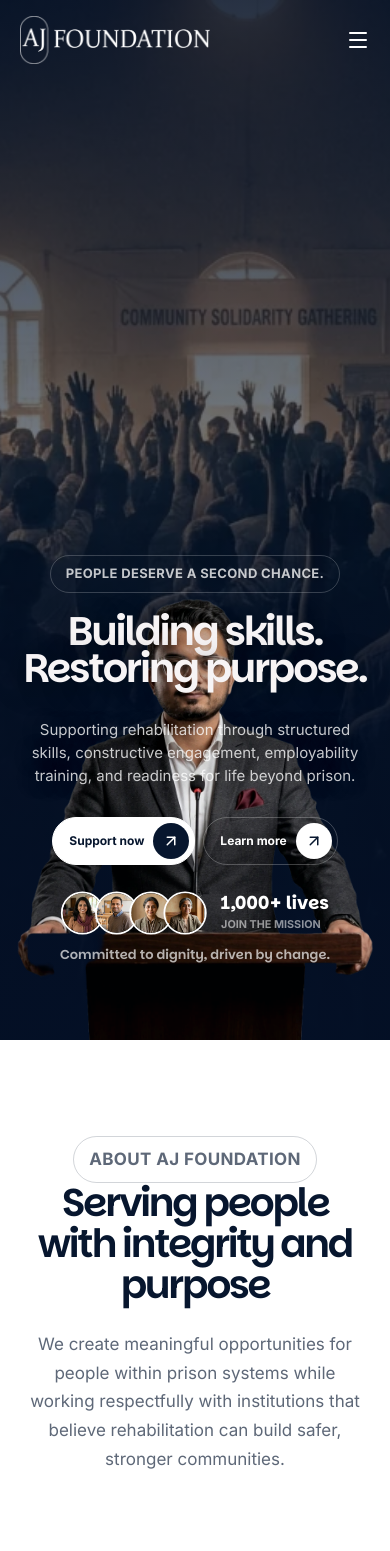
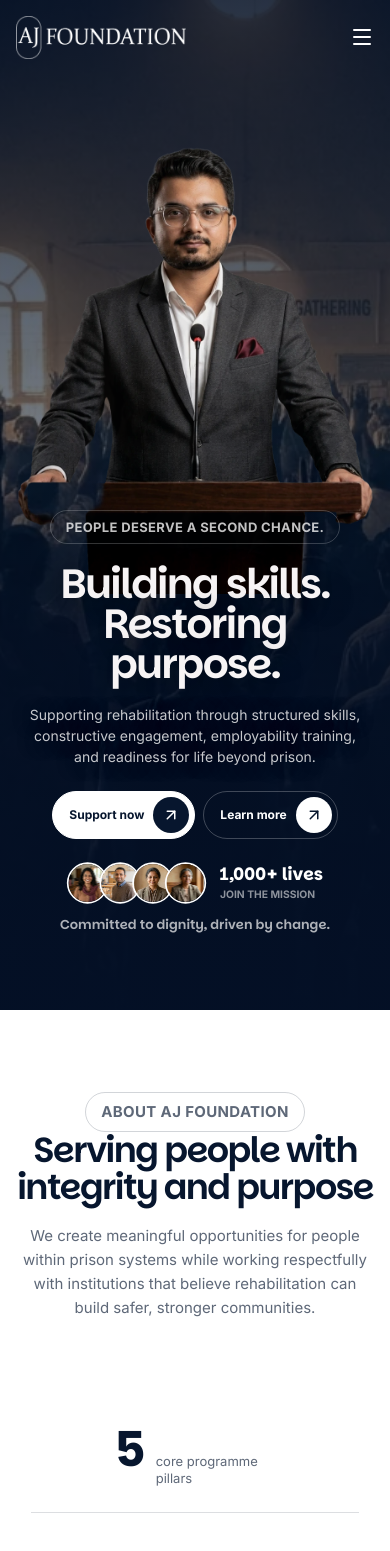
Before and after one commit to Taskence4/aj.foundation, a Next.js app: page / in a window 390 px wide. Shown: the top 1551 px of the page. Built offline with nearby package versions, Linux system fonts and the light colour scheme.

Commit message:
Refine responsive layout and section alignment

```diff
--- a/src/app/globals.css
+++ b/src/app/globals.css
@@ -12,6 +12,8 @@
 * { box-sizing: border-box; }
 html { scroll-behavior: smooth; }
 body { margin: 0; background: white; color: var(--ink); font-family: var(--font-inter), Arial, sans-serif; overflow-x: hidden; }
+main, section, header, footer { max-width: 100%; }
+img, svg { max-width: 100%; }
 a { color: inherit; text-decoration: none; }
 button { font: inherit; }
 .site-shell { width: min(1200px, calc(100% - 48px)); margin-inline: auto; }
@@ -31,15 +33,15 @@ button { font: inherit; }
 .header-cta i { width: 40px; height: 40px; display: grid; place-items: center; border-radius: 50%; background: white; color: var(--blue); font-style: normal; }
 .menu-button { display: none; justify-self: end; color: white; background: transparent; border: 0; }
 
-.hero-section { min-height: 1180px; position: relative; overflow: hidden; color: white; background: var(--ink); }
+.hero-section { min-height: 1380px; position: relative; overflow: hidden; color: white; background: var(--ink); }
 .hero-bg { object-fit: cover; object-position: center center; }
 .hero-shade { position: absolute; inset: 0; background: linear-gradient(180deg, rgba(3,11,28,.88) 0%, rgba(7,22,46,.58) 42%, rgba(4,18,39,.82) 67%, rgba(3,13,31,.97) 100%); }
-.hero-candidate { position: absolute; z-index: 2; left: 50%; bottom: -18px; width: min(66vw, 760px); height: auto; transform: translateX(-50%); filter: saturate(.94) contrast(1.04); opacity: 1; }
-.hero-content { position: relative; z-index: 3; display: flex; flex-direction: column; align-items: center; padding-top: 600px; text-align: center; }
-.eyebrow { width: max-content; max-width: 100%; margin: 0 0 20px; padding: 8px 15px; border: 1px solid rgba(7,22,46,.18); border-radius: 999px; font-size: 13px; font-weight: 700; text-transform: uppercase; letter-spacing: .35px; color: var(--ink); }
+.hero-candidate { position: absolute; z-index: 2; top: 200px; left: 50%; bottom: auto; width: min(66vw, 760px); height: auto; transform: translateX(-50%); filter: saturate(.94) contrast(1.04); opacity: 1; }
+.hero-content { position: relative; z-index: 3; display: flex; flex-direction: column; align-items: center; min-width: 0; padding-top: 820px; text-align: center; }
+.eyebrow { display: inline-flex; align-items: center; justify-content: center; width: max-content; max-width: 100%; min-height: 34px; margin: 0 0 20px; padding: 7px 15px; border: 1px solid rgba(7,22,46,.18); border-radius: 999px; font-size: 13px; font-weight: 700; line-height: 1.25; text-align: center; text-transform: uppercase; letter-spacing: .35px; color: var(--ink); }
 .eyebrow-light { color: rgba(255,255,255,.76); border-color: rgba(255,255,255,.2); }
 h1, h2, h3, blockquote { font-family: var(--font-parkinsans), sans-serif; font-weight: 600; letter-spacing: -2.3px; }
-.hero-content h1 { max-width: 980px; margin: 0; font-size: clamp(58px, 6.2vw, 90px); line-height: .94; color: #f7f4f5; text-shadow: 0 4px 32px rgba(0,0,0,.45); }
+.hero-content h1 { width: 100%; max-width: 980px; margin: 0; font-size: clamp(58px, 6.2vw, 90px); line-height: .94; overflow-wrap: anywhere; color: #f7f4f5; text-shadow: 0 4px 32px rgba(0,0,0,.45); }
 .hero-copy { max-width: 620px; margin: 30px 0 0; font-size: 17px; line-height: 1.6; color: rgba(255,255,255,.78); text-shadow: 0 2px 18px rgba(0,0,0,.5); }
 .hero-actions { display: flex; justify-content: center; gap: 12px; margin-top: 42px; }
 .action-link { display: inline-flex; align-items: center; gap: 18px; height: 52px; padding: 5px 5px 5px 22px; border: 1px solid rgba(255,255,255,.24); border-radius: 999px; color: white; font-size: 14px; font-weight: 700; white-space: nowrap; }
@@ -56,7 +58,8 @@ h1, h2, h3, blockquote { font-family: var(--font-parkinsans), sans-serif; font-w
 
 .section-intro { max-width: 680px; }
 .section-intro.centered { text-align: center; margin-inline: auto; }
-.section-intro.centered .eyebrow { margin-inline: auto; }
+.section-intro:not(.centered) .eyebrow, .faq-intro .eyebrow, .donation-copy .eyebrow { margin-right: 0; margin-left: 0; }
+.section-intro.centered .eyebrow, .hero-content .eyebrow, .join-inner .eyebrow { margin-right: auto; margin-left: auto; }
 .section-intro h2, .faq-intro h2, .donation-copy h2, .join-inner h2 { margin: 0; font-size: clamp(42px, 5vw, 64px); line-height: 1.05; }
 .section-intro > p { margin: 24px auto 0; max-width: 660px; color: var(--muted); font-size: 17px; line-height: 1.7; }
 .section-row { display: flex; align-items: flex-end; justify-content: space-between; gap: 48px; margin-bottom: 58px; }
@@ -91,7 +94,8 @@ h1, h2, h3, blockquote { font-family: var(--font-parkinsans), sans-serif; font-w
 .trust-grid { display: grid; grid-template-columns: repeat(3, 1fr); grid-auto-rows: 330px; gap: 20px; }
 .trust-card, .trust-photo { position: relative; border-radius: 18px; overflow: hidden; }
 .trust-photo img { object-fit: cover; }
-.wide-photo, .wide-card { grid-column: span 2; }
+.wide-photo { grid-column: span 2; }
+.wide-card { grid-column: span 1; }
 .trust-card { padding: 34px; display: flex; flex-direction: column; justify-content: space-between; }
 .trust-card > svg { width: 48px; height: 48px; }
 .trust-card h3 { margin: 0; font-size: 30px; letter-spacing: -1.3px; }
@@ -99,8 +103,8 @@ h1, h2, h3, blockquote { font-family: var(--font-parkinsans), sans-serif; font-w
 .blue-card { background: var(--blue); }
 .light-card { background: var(--warm); color: var(--ink); }
 .light-card p { color: var(--muted); }
-.dark-card { background: #030b1c; display: grid; grid-template-columns: auto 1fr auto; align-items: end; gap: 28px; }
-.dark-card .action-link { align-self: end; }
+.dark-card { background: #030b1c; display: flex; flex-direction: column; justify-content: space-between; gap: 24px; }
+.dark-card .action-link { align-self: flex-start; }
 
 .event-list { margin-top: 60px; display: grid; gap: 24px; }
 .event-card { display: grid; grid-template-columns: .92fr 1.08fr; border: 1px solid var(--line); border-radius: 18px; overflow: hidden; }
@@ -205,18 +209,22 @@ h1, h2, h3, blockquote { font-family: var(--font-parkinsans), sans-serif; font-w
   .header-nav a { padding: 12px 14px; }
   .header-cta { display: none; }
   .menu-button { display: block; }
-  .hero-section { min-height: 1100px; }
-  .hero-candidate { left: 50%; right: auto; bottom: -12px; width: 650px; transform: translateX(-50%); opacity: .94; }
-  .hero-content { padding-top: 560px; }
+  .hero-section { min-height: 1160px; }
+  .hero-candidate { top: 150px; left: 50%; right: auto; bottom: auto; width: min(80vw, 610px); transform: translateX(-50%); opacity: .94; }
+  .hero-content { padding-top: 625px; }
   .about-grid { grid-template-columns: 1fr 1fr; }
   .about-center { grid-column: span 2; grid-row: 1; }
   .portrait-offset { margin-top: 0; }
   .programme-grid, .news-grid { grid-template-columns: 1fr 1fr; }
   .programme-card:last-child, .news-card:last-child { grid-column: span 2; }
   .trust-grid { grid-template-columns: 1fr 1fr; }
-  .wide-photo, .wide-card { grid-column: span 1; }
+  .wide-photo { grid-column: span 1; }
+  .wide-card { grid-column: span 2; display: grid; grid-template-columns: auto 1fr auto; align-items: end; }
+  .wide-card .action-link { align-self: end; }
   .trust-card { min-height: 300px; }
   .dark-card { display: flex; }
+  .event-card { grid-template-columns: 1fr; }
+  .event-image { min-height: 360px; }
   .event-content { padding: 36px; }
   .donation-inner, .faq-grid { grid-template-columns: 1fr; gap: 55px; }
   .footer-main { grid-template-columns: 1.5fr 1fr 1fr; }
@@ -224,44 +232,59 @@ h1, h2, h3, blockquote { font-family: var(--font-parkinsans), sans-serif; font-w
 }
 
 @media (max-width: 640px) {
-  .site-shell { width: calc(100% - 40px); }
+  .site-shell { width: calc(100% - 32px); }
   .main-header { padding-top: 16px; }
-  .brand-logo { width: 190px; }
-  .hero-section { min-height: 1040px; }
+  .brand-logo { width: 170px; }
+  .header-nav { top: 64px; }
+  .hero-section { min-height: 1010px; }
   .hero-shade { background: linear-gradient(180deg, rgba(4,16,38,.86) 0%, rgba(4,16,38,.56) 42%, rgba(4,16,38,.86) 64%, rgba(4,16,38,.98) 100%); }
   .hero-bg { object-position: 48% center; }
-  .hero-candidate { display: block; bottom: -5px; width: min(122vw, 470px); opacity: .92; }
-  .hero-content { padding-top: 555px; }
-  .hero-content h1 { font-size: clamp(40px, 10vw, 47px); }
-  .hero-copy { font-size: 15px; line-height: 1.55; }
-  .hero-actions { margin-top: 30px; gap: 8px; }
+  .hero-candidate { display: block; top: 110px; left: 50vw; bottom: auto; width: min(112vw, 430px); opacity: .92; }
+  .hero-content { padding-top: 510px; }
+  .hero-content h1 { font-size: clamp(37px, 10.5vw, 44px); line-height: .98; letter-spacing: -1.8px; }
+  .hero-copy { max-width: 350px; margin-top: 20px; font-size: 14px; line-height: 1.5; }
+  .hero-actions { width: 100%; margin-top: 24px; gap: 8px; }
   .action-link { height: 48px; gap: 9px; padding-left: 16px; font-size: 12px; }
   .action-icon { width: 36px; height: 36px; }
-  .hero-support { margin-top: 24px; transform: scale(.9); }
+  .hero-support { margin-top: 20px; transform: scale(.86); transform-origin: center; }
   .hero-footline { margin-top: 8px; font-size: 13px; }
-  .section { padding: 72px 0; }
-  .section-intro h2, .faq-intro h2, .donation-copy h2 { font-size: 39px; }
+  .section { padding: 64px 0; }
+  .section-intro h2, .faq-intro h2, .donation-copy h2 { font-size: 35px; letter-spacing: -1.6px; }
+  .section-intro > p { margin-top: 18px; font-size: 15px; line-height: 1.6; }
   .section-row { align-items: flex-start; flex-direction: column; gap: 28px; margin-bottom: 38px; }
+  .section-row .section-intro { width: 100%; }
   .about-grid { grid-template-columns: 1fr; gap: 18px; margin-top: 40px; }
   .about-center { grid-column: auto; }
-  .portrait-card { min-height: 390px; }
+  .portrait-card { min-height: 330px; border-radius: 110px 110px 18px 18px; }
   .portrait-offset { display: none; }
   .programme-grid, .news-grid { grid-template-columns: 1fr; }
   .programme-card:last-child, .news-card:last-child { grid-column: auto; }
-  .programme-image { height: 240px; }
+  .programme-image { height: 215px; }
+  .programme-body { padding: 22px 64px 24px 22px; }
   .trust-grid { grid-template-columns: 1fr; grid-auto-rows: auto; }
-  .trust-card, .trust-photo { min-height: 310px; }
+  .trust-card, .trust-photo { min-height: 265px; }
+  .trust-card { padding: 26px; }
+  .trust-card h3 { font-size: 27px; }
+  .wide-photo, .wide-card { grid-column: auto; }
+  .dark-card { display: flex; }
+  .dark-card .action-link { align-self: flex-start; }
   .event-card { grid-template-columns: 1fr; }
-  .event-image { min-height: 280px; }
+  .event-list { margin-top: 40px; }
+  .event-image { min-height: 230px; }
   .event-content { padding: 28px 24px; }
-  .event-content h3 { margin-top: 28px; font-size: 31px; }
-  .testimonial-stage blockquote { font-size: 32px; }
+  .event-content h3 { margin-top: 22px; font-size: 29px; }
+  .testimonial-stage { margin-top: 40px; }
+  .testimonial-stage blockquote { font-size: 29px; letter-spacing: -1.2px; }
   .highlight-grid { display: flex; flex-direction: column; }
-  .highlight-grid figure { height: 260px; }
-  .highlight-a { height: 380px !important; }
+  .highlight-grid figure { height: 220px; }
+  .highlight-a { height: 310px !important; }
   .donation-card { padding: 30px 24px; }
   .donation-card strong { margin-top: 35px; font-size: 29px; }
-  .faq-list summary { font-size: 16px; }
+  .faq-list summary { gap: 14px; padding: 22px 0; font-size: 16px; }
+  .faq-list details > p { margin-right: 0; }
+  .join-section { padding: 76px 0; }
+  .join-inner h2 { font-size: 43px; }
+  .join-points { gap: 14px 20px; margin-top: 32px; }
   .footer-top { grid-template-columns: 1fr; gap: 30px; }
   .footer-top a { font-size: 20px; }
   .footer-main { grid-template-columns: 1fr 1fr; gap: 38px 24px; }
@@ -269,4 +292,20 @@ h1, h2, h3, blockquote { font-family: var(--font-parkinsans), sans-serif; font-w
   .footer-bottom { flex-direction: column; }
 }
 
+@media (max-width: 380px) {
+  .site-shell { width: calc(100% - 24px); }
+  .brand-logo { width: 154px; }
+  .hero-section { min-height: 1050px; }
+  .hero-candidate { width: 445px; }
+  .hero-content { padding-top: 505px; }
+  .hero-content h1 { font-size: 35px; }
+  .hero-actions { flex-direction: column; align-items: stretch; max-width: 230px; }
+  .hero-actions .action-link { justify-content: space-between; }
+  .hero-support { margin-top: 16px; transform: scale(.78); }
+  .eyebrow { font-size: 11px; }
+  .section-intro h2, .faq-intro h2, .donation-copy h2 { font-size: 32px; }
+  .footer-main { grid-template-columns: 1fr; }
+  .footer-brand, .footer-main > div:last-child { grid-column: auto; }
+}
+
 @media (prefers-reduced-motion: reduce) { html { scroll-behavior: auto; } * { transition: none !important; } }
```
